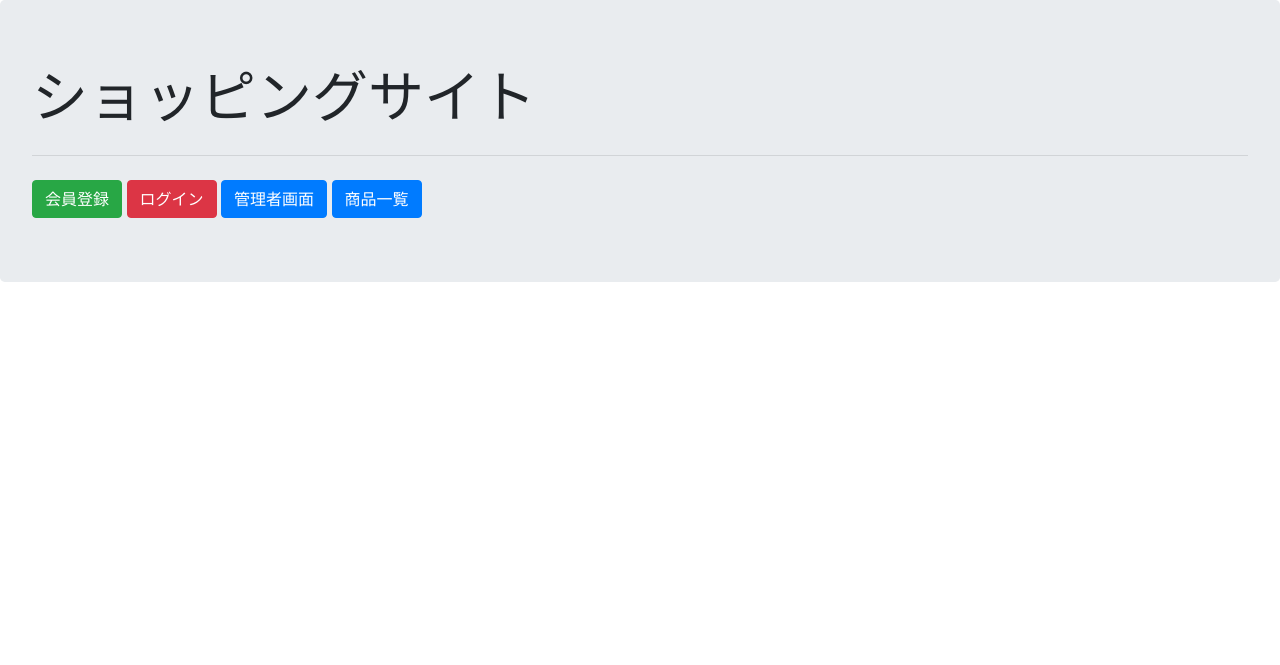
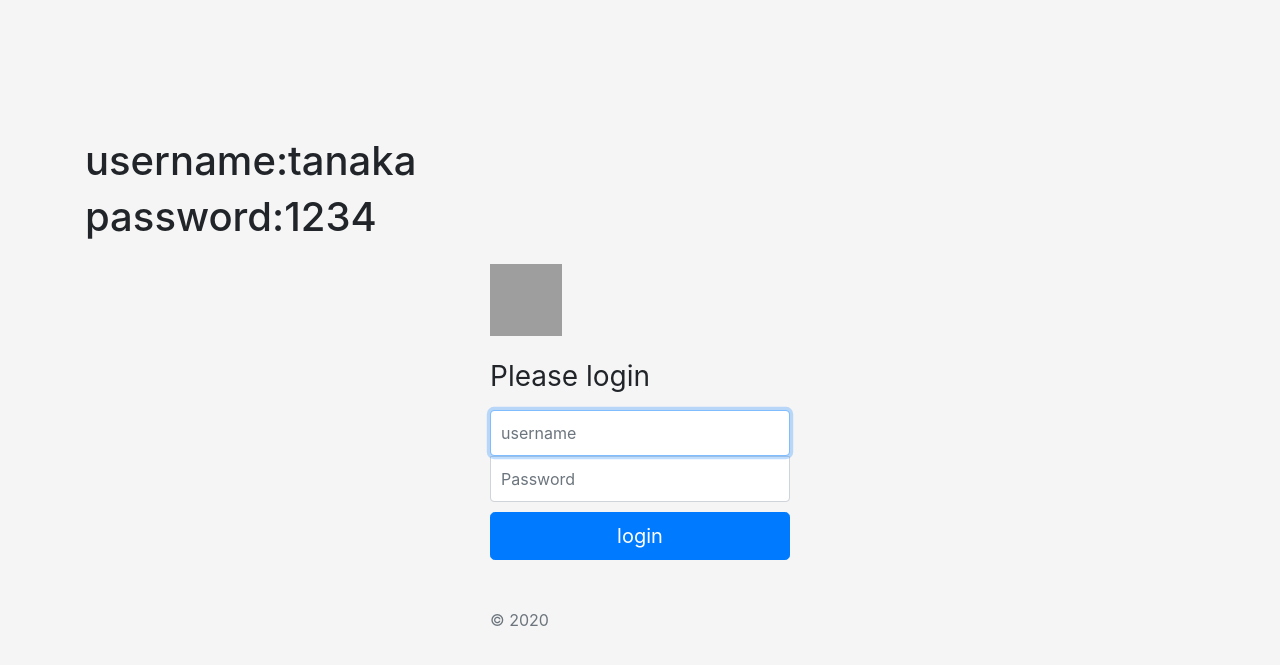
Before and after one commit to endadesu/shopping, a Django app: page / in a window 1280 px wide. Shown: the top 665 px of the page. Run offline with Django 3.2, Linux system fonts and the light colour scheme; some libraries are stand-ins or nearby versions; grey boxes are pictures that could not be loaded.

Commit message:
change screen transition

```diff
--- a/shop/urls.py
+++ b/shop/urls.py
@@ -3,10 +3,10 @@ from django.urls import path, include
 from .views import indexfunc, listfunc, loginfunc, signupfunc, cartfunc, addfunc, deletefunc, updatefunc, logoutfunc, deleteallfunc, accountfunc, endfunc, authorfunc, authorAddfunc, authorDeletefunc, authorEditfunc, authorListfunc, addItemfunc, salesfunc, img_plot
 
 urlpatterns = [
-    path('', indexfunc, name='index'),
+    path('index', indexfunc, name='index'),
     path('admin/', admin.site.urls, name='admin'),
     path('list/', listfunc, name='list'),
-    path('login/', loginfunc, name='login'),
+    path('', loginfunc, name='login'),
     path('signup/', signupfunc, name='signup'),
     path('cart/', cartfunc, name='cart'),
     path('add/', addfunc, name='add'),
--- a/shop/views.py
+++ b/shop/views.py
@@ -30,7 +30,7 @@ def loginfunc(request):
         user = authenticate(request, username=wkUsername, password=wkPassword)
         if user is not None:
             login(request, user)
-            return redirect('list')
+            return redirect('index')
         else:
             return redirect('login')
     return render(request, 'login.html')
--- a/templates/author.html
+++ b/templates/author.html
@@ -17,6 +17,9 @@
         <li class="nav-item">
           <a href="{% url 'logout' %}" class="nav-link" href="#"><button type="button" class="btn btn-danger">ログアウト</button></a>
         </li>
+        <li class="nav-item">
+            <a href="{% url 'admin:index' %}" class="nav-link"><button type="button" class="btn btn-danger">ユーザー管理</button></a>
+        </li>
     </ul>
 </nav>
 <div class="jumbotron">
@@ -24,7 +27,6 @@
     <hr class="my-4">
     <a href="{% url 'authorList' %}"><button type="button" class="btn btn-success">商品管理</button></a>
     <a href="{% url 'sales' %}"><button type="button" class="btn btn-danger">売り上げ</button></a>
-    <a href="{% url 'admin:index' %}"><button type="button" class="btn btn-danger">ユーザー管理</button></a>
 </div>
 
 {% endblock content %}
--- a/templates/index.html
+++ b/templates/index.html
@@ -7,8 +7,6 @@
 <div class="jumbotron">
     <h1 class="display-4">ショッピングサイト</h1>
     <hr class="my-4">
-    <a href="{% url 'signup' %}"><button type="button" class="btn btn-success">会員登録</button></a>
-    <a href="{% url 'login' %}"><button type="button" class="btn btn-danger">ログイン</button></a>
     <a href="{% url 'author' %}"><button type="button" class="btn btn-primary">管理者画面</button></a>
     <a href="{% url 'list' %}"><button type="button" class="btn btn-primary">商品一覧</button></a>
 </div>
--- a/templates/login.html
+++ b/templates/login.html
@@ -6,6 +6,11 @@
 {% endblock customcss %}
 
 {% block content %}
+<div class="container">
+    <div>
+        <h1>username:tanaka</h1>
+        <h1>password:1234</h1>
+    </div>
     <form class="form-signin" method="POST" action="">{% csrf_token %}
         <img class="mb-4" src="/docs/4.4/assets/brand/bootstrap-solid.svg" alt="" width="72" height="72">
         <h1 class="h3 mb-3 font-weight-normal">Please login</h1>
@@ -17,4 +22,5 @@
         <button class="btn btn-lg btn-primary btn-block" type="submit">login</button>
         <p class="mt-5 mb-3 text-muted">&copy; 2020</p>
     </form>
+</div>
 {% endblock content %}
```
Also changed, not shown: db.sqlite3. Lines whose indentation alone changed are shown as unchanged.
